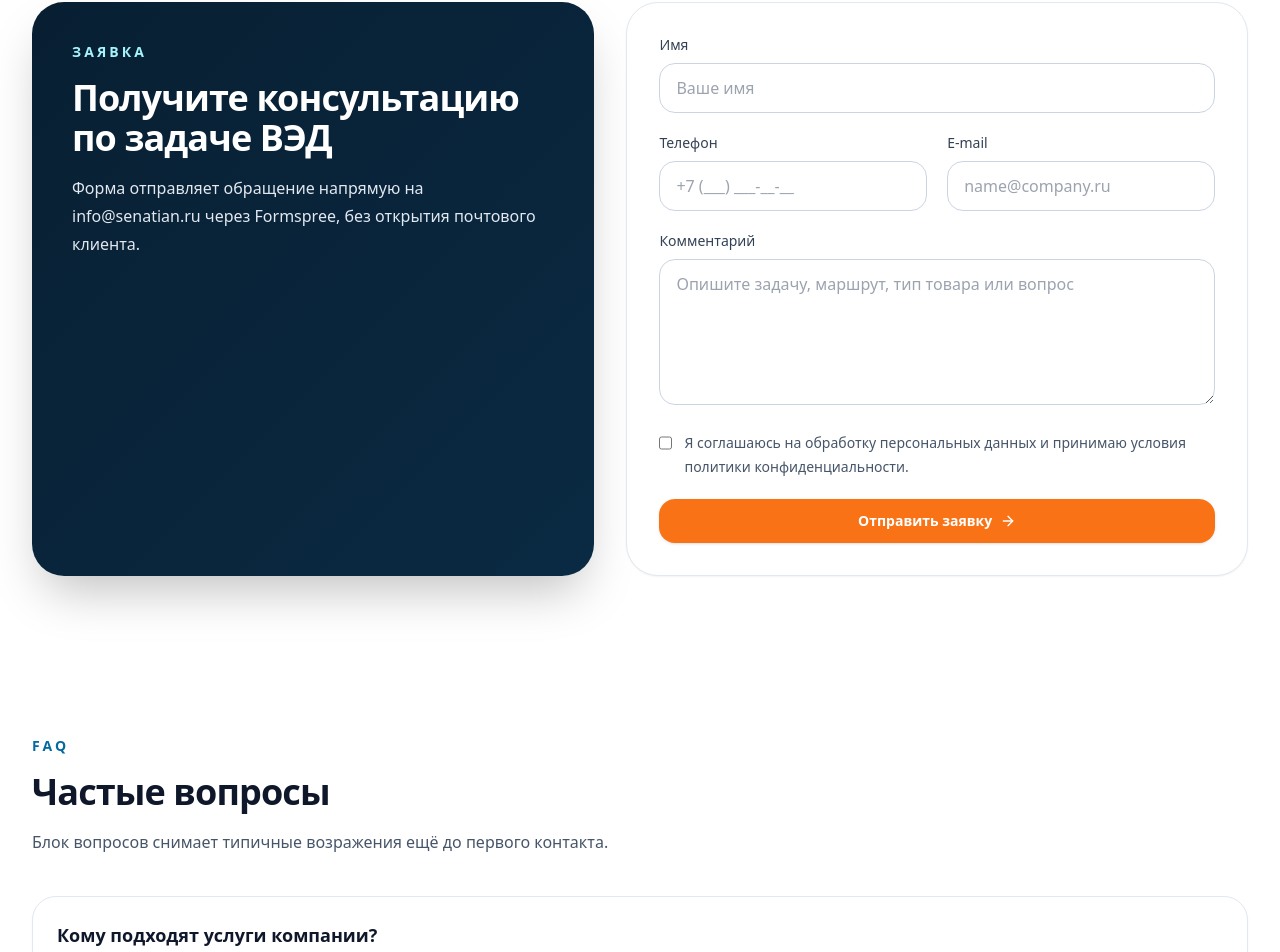
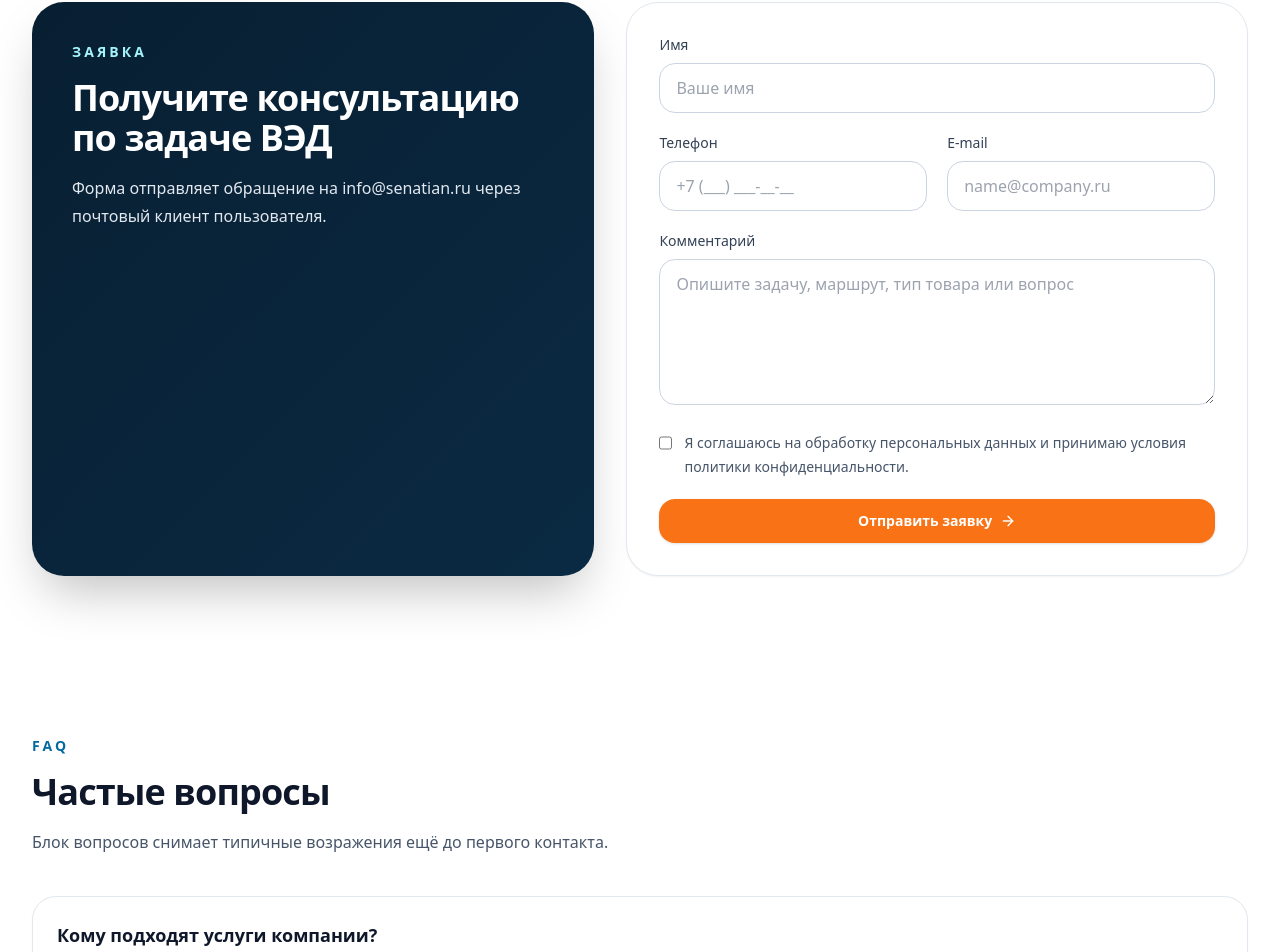
Before and after one commit to Alseptkg/senatian-site, a Next.js app: page / in a window 1280 px wide. Shown: the part 7629-8581 px from the top of the page. Built offline with nearby package versions, Linux system fonts and the light colour scheme.

Commit message:
Update page.tsx

```diff
--- a/app/page.tsx
+++ b/app/page.tsx
@@ -888,7 +888,7 @@ export default function Page() {
               <div className="text-sm font-semibold uppercase tracking-[0.22em] text-cyan-200">Заявка</div>
               <h2 className="mt-4 text-3xl font-bold tracking-tight md:text-4xl">Получите консультацию по задаче ВЭД</h2>
               <p className="mt-4 text-base leading-7 text-slate-200">
-                Форма отправляет обращение напрямую на info@senatian.ru через Formspree, без открытия почтового клиента.
+                Форма отправляет обращение на info@senatian.ru через почтовый клиент пользователя.
               </p>
             </div>
 
```
